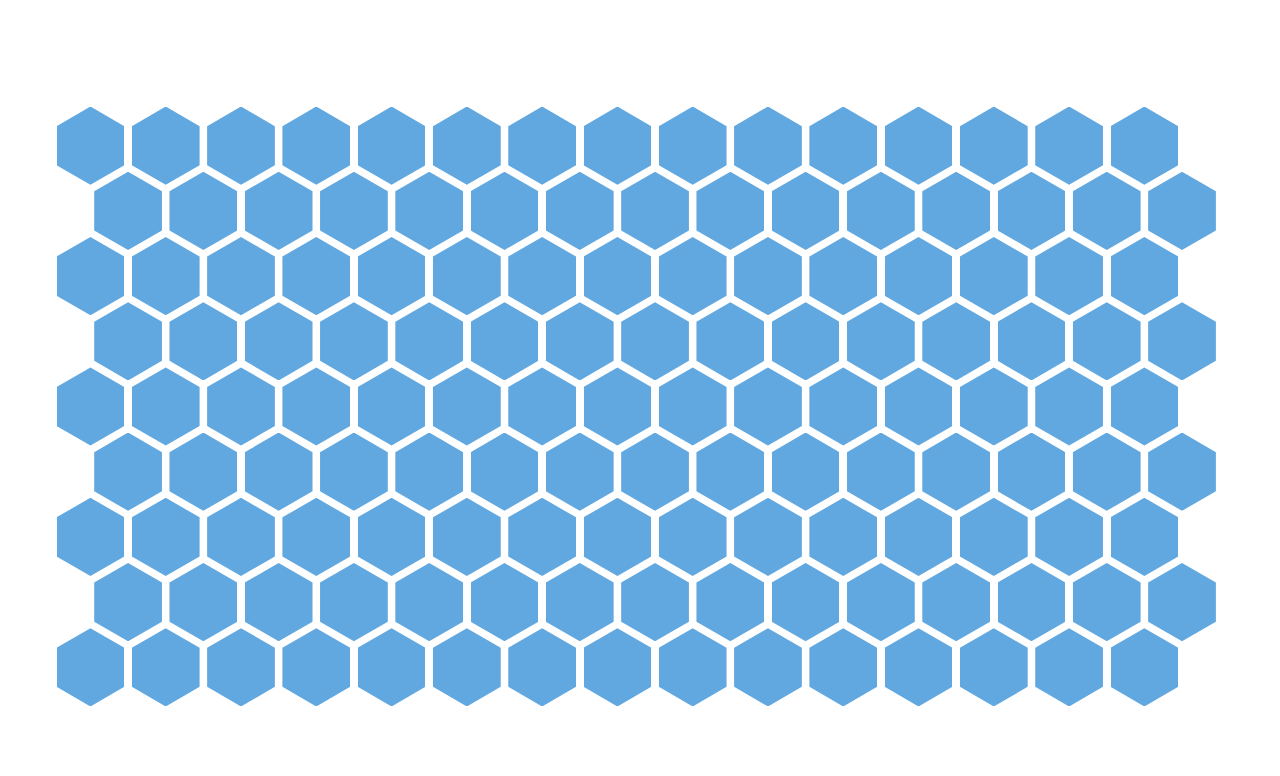
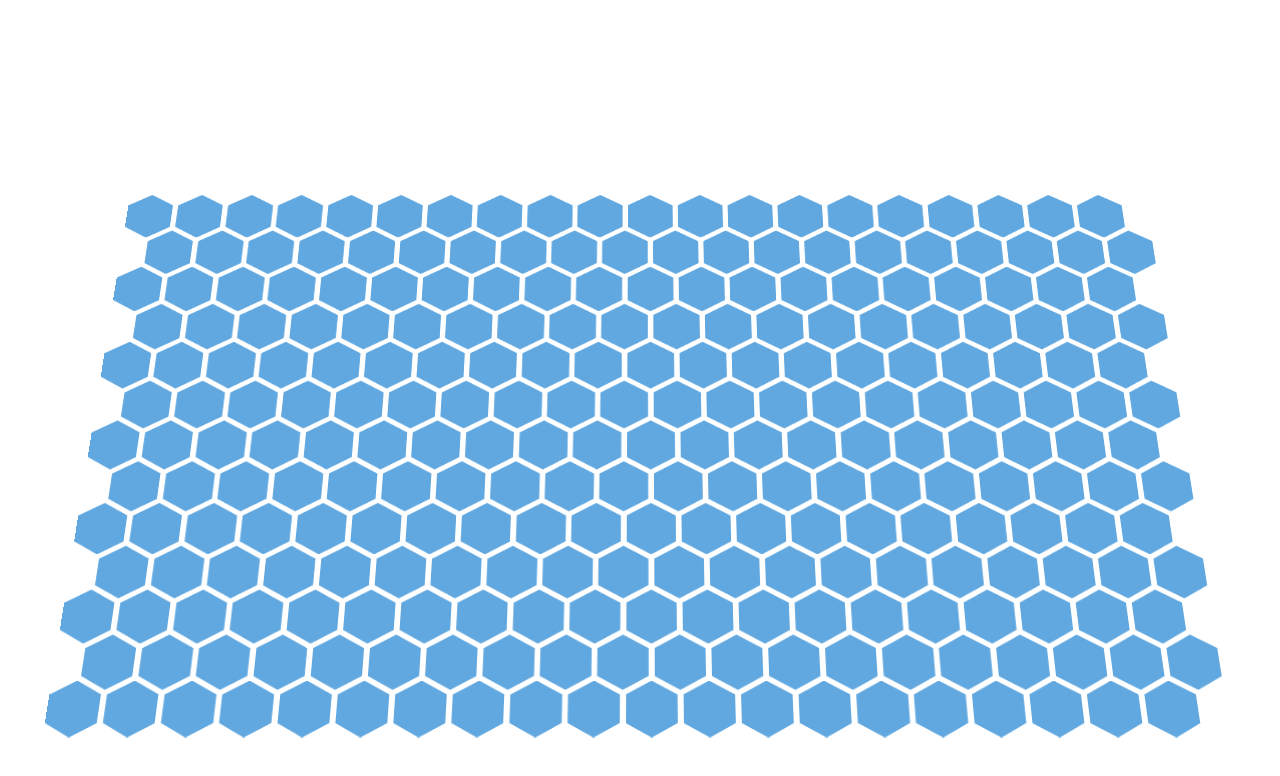
Before and after one commit to Avikash-Mishra/hexbattleships-fe, a React (Vite) app: page / in a window 1280 px wide. Shown: the top 776 px of the page. Built offline with nearby package versions, Linux system fonts and the light colour scheme.

Commit message:
Add some perspective

```diff
--- a/src/Board.jsx
+++ b/src/Board.jsx
@@ -5,11 +5,13 @@ const Wrapper = styled.div`
     display: grid;
     grid-template-columns: repeat(${p => p.width * 2 + 1}, min(${p => p.cellWidth}vw, ${p => p.cellHeight}vh));
     grid-template-rows: repeat(${p => p.height}, min(${p => p.cellWidth * 2 / 1.1547}vw, ${p => p.cellHeight * 2 / 1.1547}vh));
+    transform: perspective(1200px) rotateX(18deg);
+    transform-origin: bottom;
 `;
 
 function Board() {
-    const width = 15;
-    const height = 9;
+    const width = 20;
+    const height = 13;
     const cells = [];
     for (var i=0; i < height; i++) {
         for (var j=0; j < width * 2; j+=2) {
```
